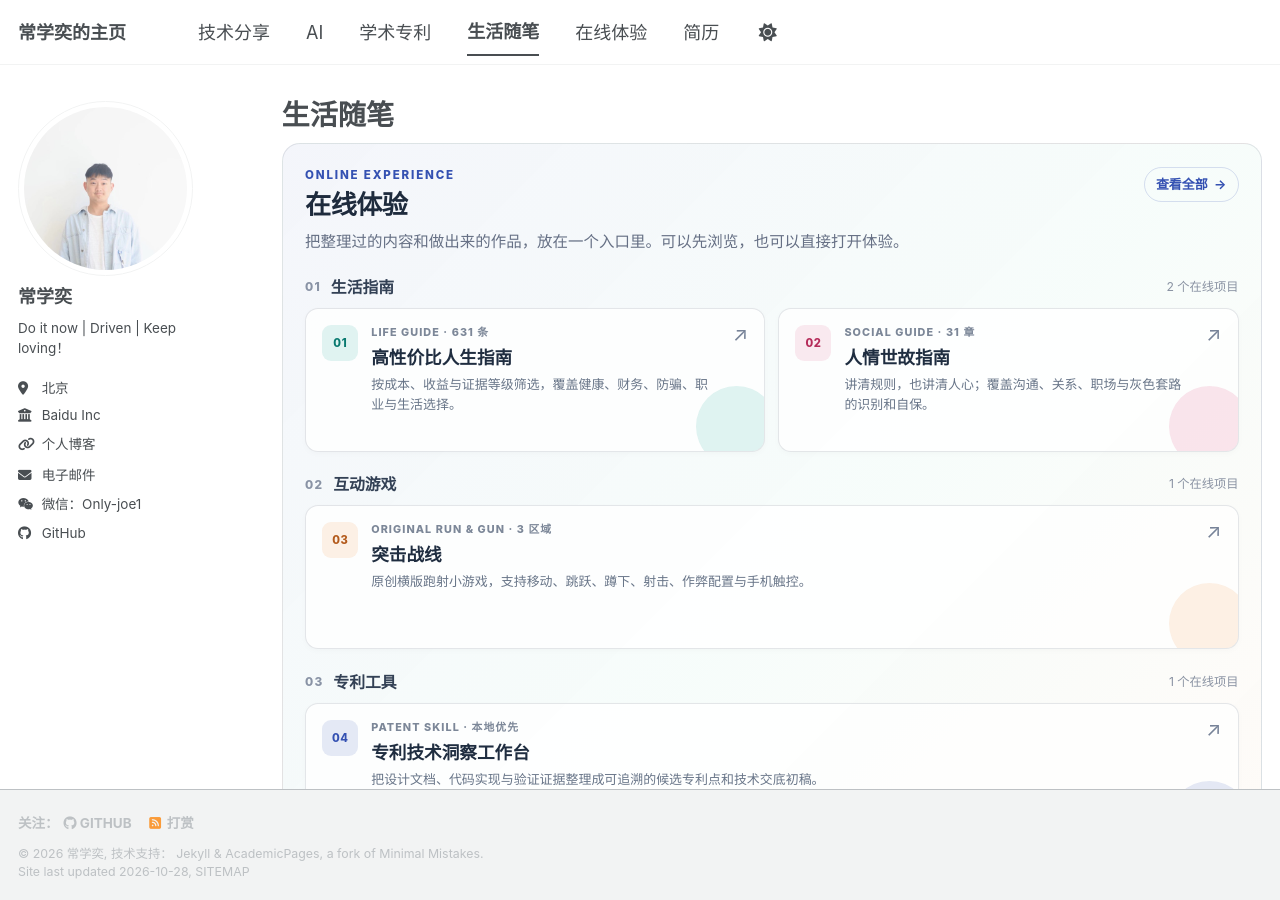
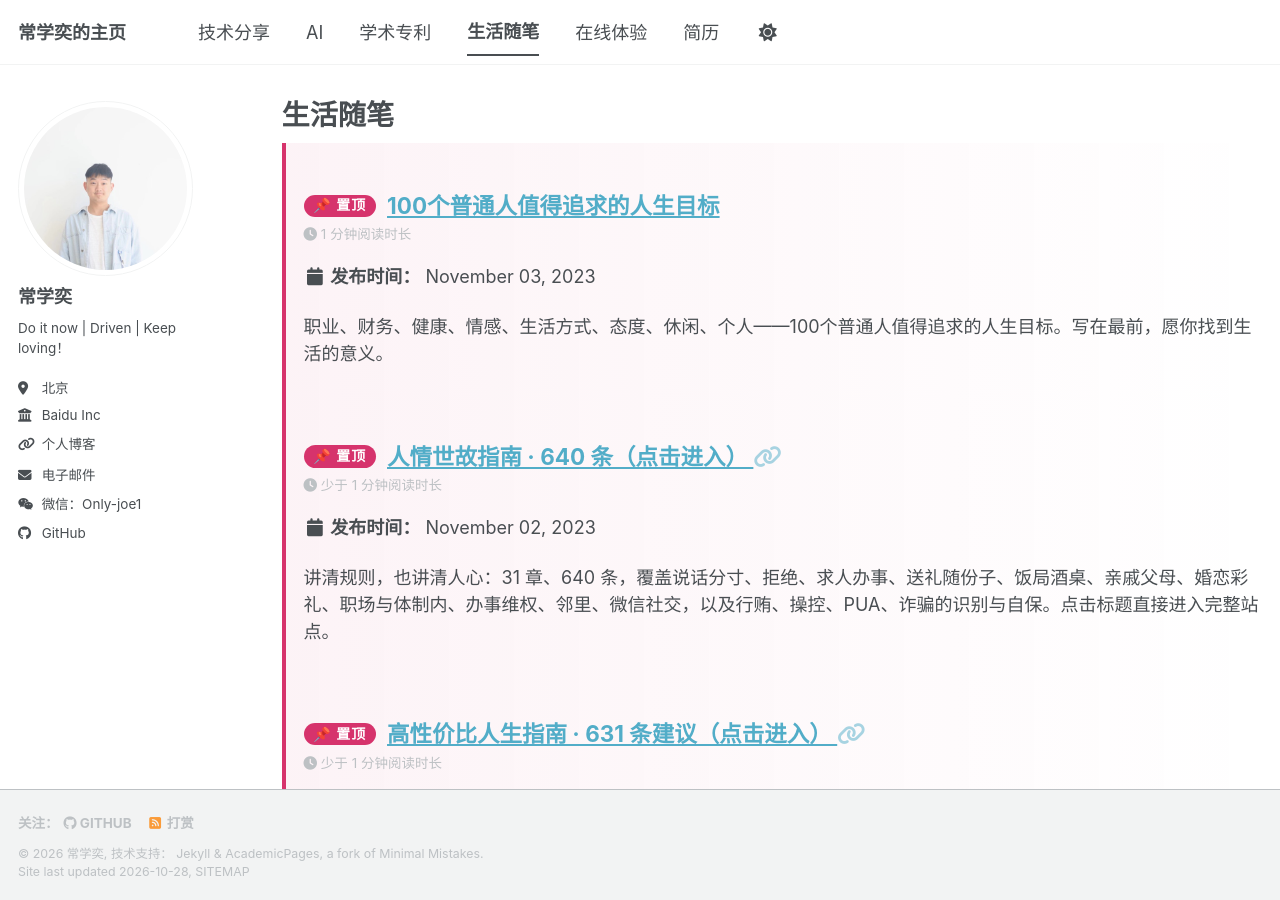
Before and after one commit to changxueyi/changxueyi.github.io, a Jekyll site: the page built from _pages/life.md, in a window 1280 px wide and 900 px high. Built offline with Jekyll 4.4.1, drawn with Linux system fonts in a browser that asks for light colours; a style sheet for code colours, icons or effects is not loaded.

Commit message:
在线体验：生活随笔移除入口，专利工具仅在在线体验页展示

```diff
--- a/_includes/online-experience.html
+++ b/_includes/online-experience.html
@@ -64,6 +64,7 @@
       </a>
     </div>
   </div>
+  {% unless include.compact %}
   <div class="online-experience__category">
     <div class="online-experience__category-head">
       <div>
@@ -84,4 +85,5 @@
       </a>
     </div>
   </div>
+  {% endunless %}
 </section>
--- a/_pages/life.md
+++ b/_pages/life.md
@@ -10,8 +10,6 @@ author_profile: true
 .pinned-badge{display:inline-block;background:#d6336c;color:#fff;font-size:.62em;font-weight:700;letter-spacing:.08em;padding:.2em .7em;border-radius:1em;vertical-align:middle;position:relative;top:-2px;margin-right:.4em;}
 </style>
 
-{% include online-experience.html compact=true %}
-
 {% assign posts = site.categories['生活随笔'] %}
 {% if posts and posts.size > 0 %}
   {% assign pinned = posts | where: "pinned", true %}
```
